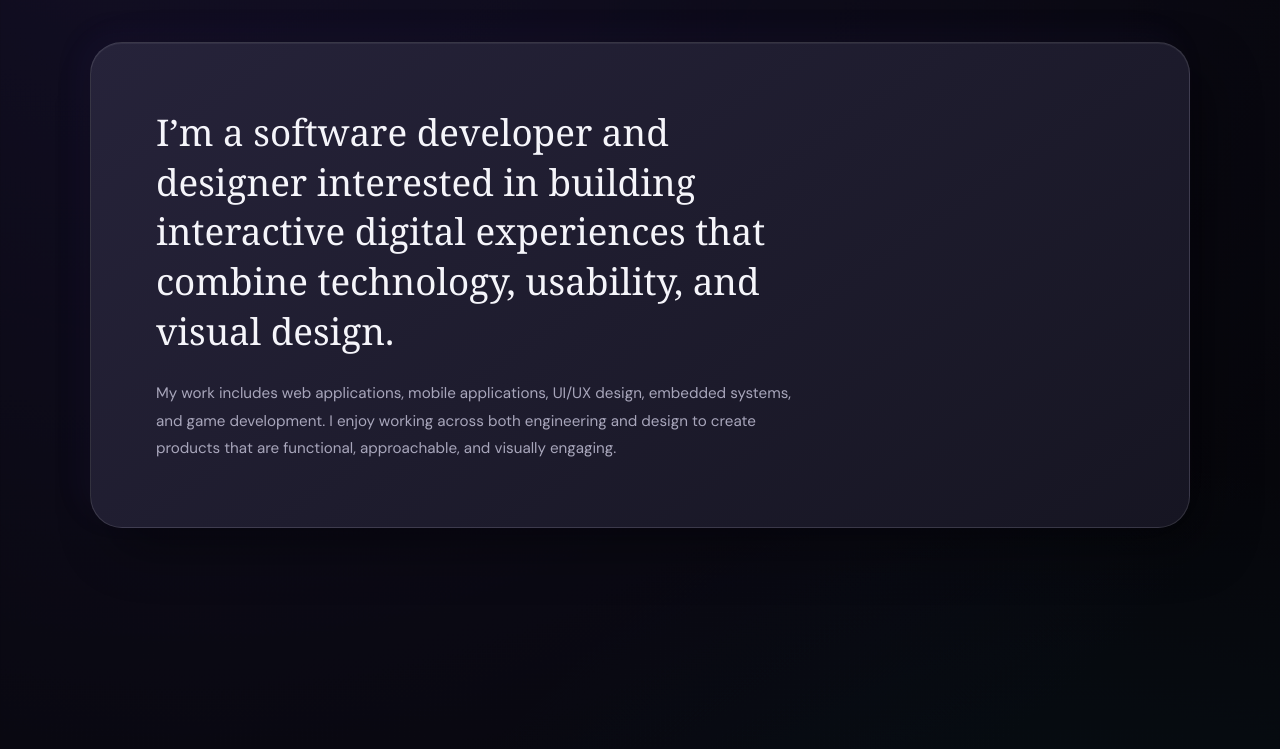
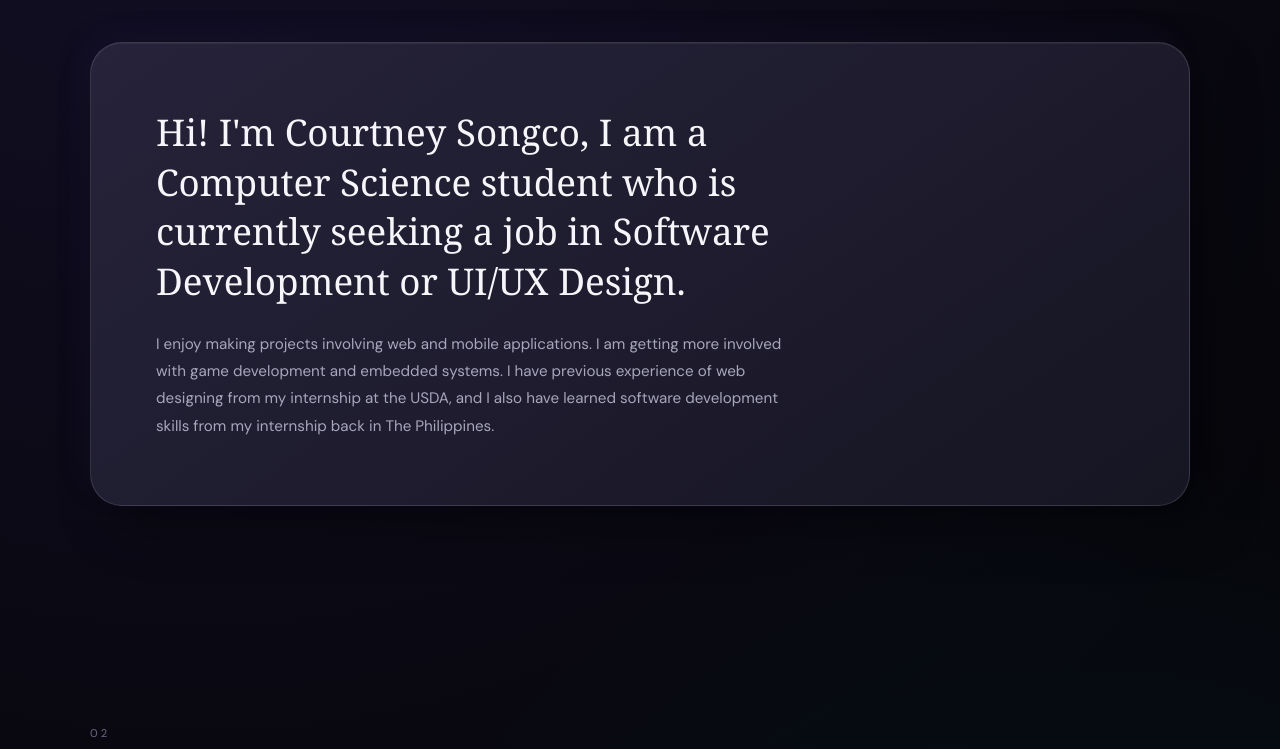
Before and after one commit to csongco13/design-portfolio, a React (Vite) app: page / in a window 1280 px wide. Shown: the part 1056-1805 px from the top of the page. Built offline with nearby package versions, Linux system fonts and the light colour scheme.

Commit message:
Fix navbar and add images to projects

```diff
--- a/src/App.jsx
+++ b/src/App.jsx
@@ -18,13 +18,13 @@ const projects = [
   {
     id: 1,
     title: "MockItUp",
-    categories: ["Software", "Web", "UI/UX"],
+    categories: ["Software", "Web", "Mobile", "UI/UX"],
     description:
       "A branding and prototyping assistant app that turns any image you captured or any image you upload into a website prototype, mobile prototype, blog prototype, and many more.",
     image: "/images/mockitup.png",
-    tech: ["React", "TypeScript", "Supabase", "Expo"],
+    tech: ["React", "TypeScript", "PostgreSQL", "Expo"],
     github: "https://github.com/csongco13/Mock-It-Up",
-    live: "",
+    live: "https://mock-it-up-three.vercel.app/",
   },
 
   {
@@ -107,17 +107,15 @@ function App() {
         <div className="about__panel">
           <div className="about__content">
             <p className="about__intro">
-              I’m a software developer and designer interested in
-              building interactive digital experiences that combine
-              technology, usability, and visual design.
+              Hi! I'm Courtney Songco, I am a Computer Science student who is currently seeking
+              a job in Software Development or UI/UX Design.
             </p>
 
             <p className="about__text">
-              My work includes web applications, mobile applications,
-              UI/UX design, embedded systems, and game development.
-              I enjoy working across both engineering and design to
-              create products that are functional, approachable, and
-              visually engaging.
+              I enjoy making projects involving web and mobile applications. I am getting more involved
+              with game development and embedded systems. I have previous experience of web designing from my
+              internship at the USDA, and I also have learned software development skills from my internship
+              back in The Philippines.
             </p>
           </div>
 
--- a/src/components/Navbar.jsx
+++ b/src/components/Navbar.jsx
@@ -26,7 +26,7 @@ function Navbar() {
     {
       id: "contact",
       label: "CONTACT",
-      icon: "/icons/email.•png",
+      icon: "/icons/email.png",
       href: "#home",
     },
   ];
```
Also changed, not shown: public/case-studies/mockitup/images/iphone-mockup.png (deleted), public/images/mockitup.png.
